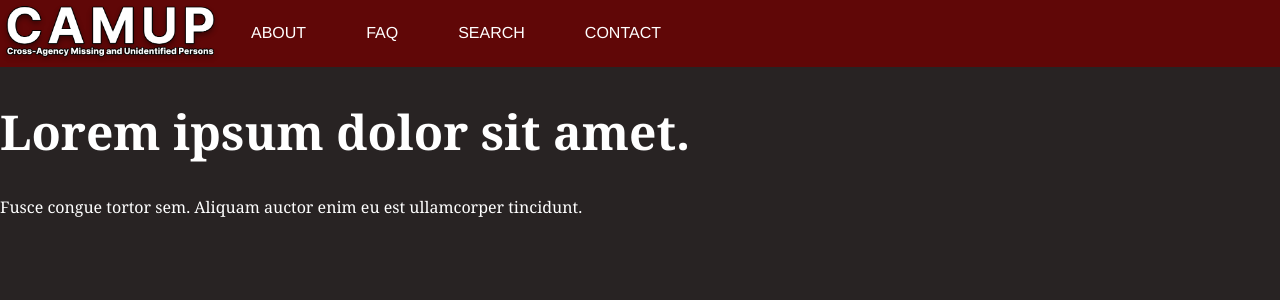
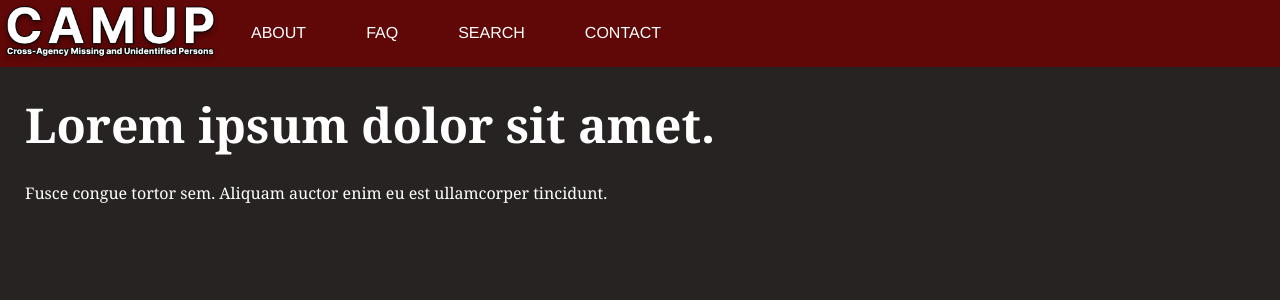
Before and after one commit to AlexanderMoline/Capstone490, an Angular app: page / in a window 1280 px wide. Shown: the top 300 px of the page. Built offline with nearby package versions, Linux system fonts and the light colour scheme.

Commit message:
Minor style tweaks

```diff
--- a/src/app/app.component.html
+++ b/src/app/app.component.html
@@ -1,3 +1,3 @@
-<app-navbar></app-navbar>
+<app-navbar />
 
 <router-outlet />
--- a/src/styles.css
+++ b/src/styles.css
@@ -8,4 +8,8 @@ body {
 }
 h1 {
     font-size: 48px;
+    margin: 25px;
 }
+p {
+    margin: 25px;
+}
```
